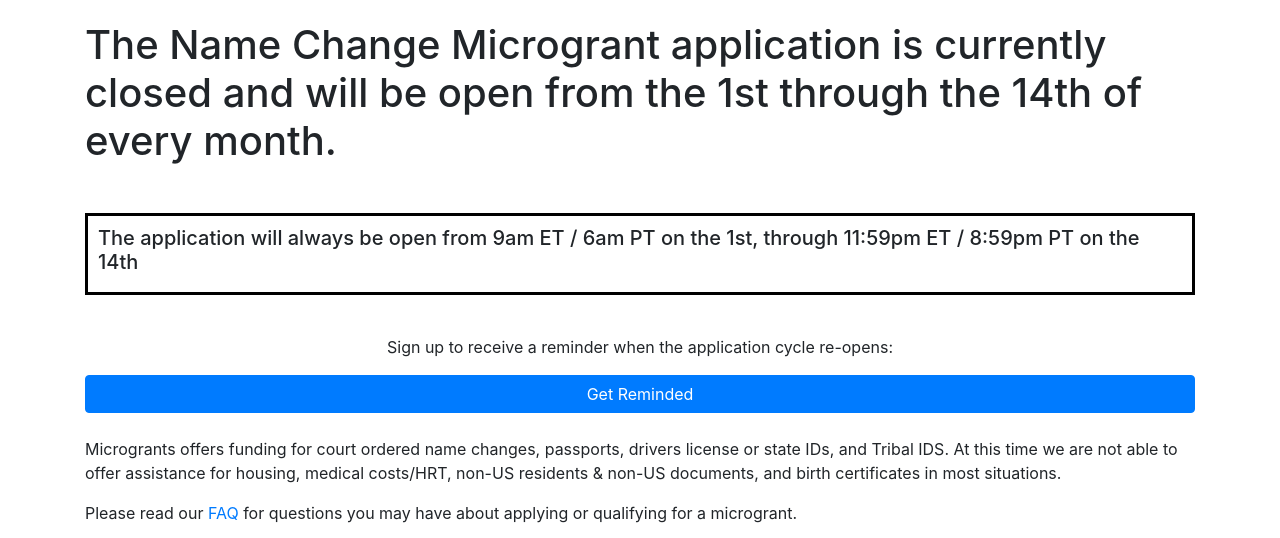
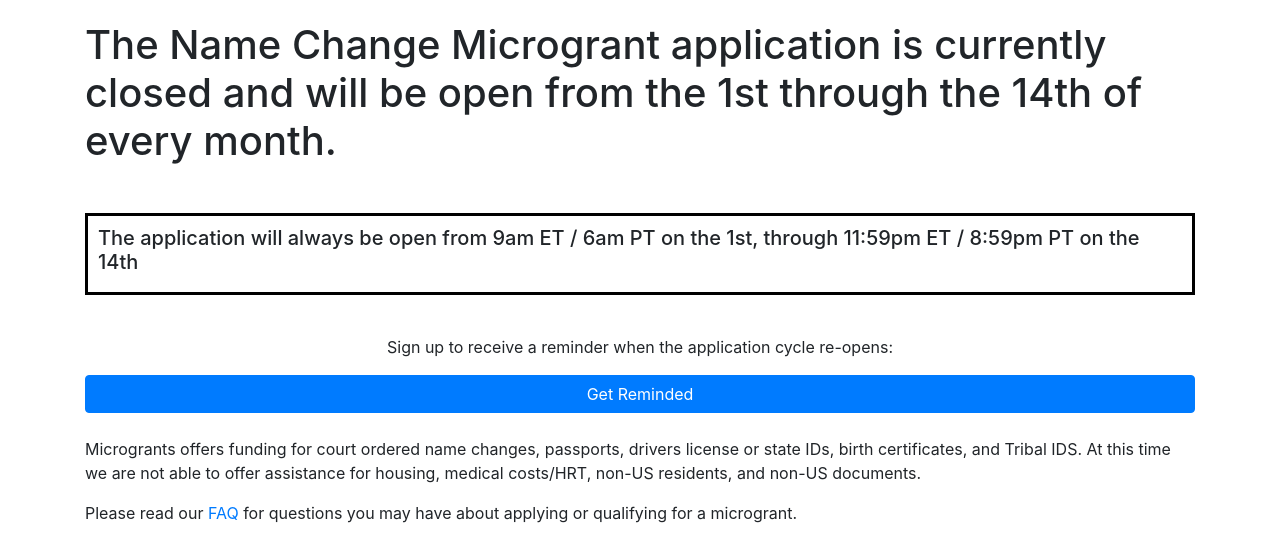
Before and after one commit to translifeline/microgrants-closed, a plain HTML site: page index.html in a window 1280 px wide. Shown: the part 232-770 px from the top of the page. Drawn offline with nearby package versions, Linux system fonts and the light colour scheme.

Commit message:
Update index.html

```diff
--- a/index.html
+++ b/index.html
@@ -54,7 +54,7 @@ Sign up to receive a reminder when the application cycle re-opens:
 
 	<a href="https://eepurl.com/dMZKmo" class="d-block btn btn-primary">Get Reminded</a>
 <br>
-	<p>Microgrants offers funding for court ordered name changes, passports, drivers license or state IDs, and Tribal IDS. At this time we are not able to offer assistance for housing, medical costs/HRT, non-US residents & non-US documents, and birth certificates in most situations. </p>
+	<p>Microgrants offers funding for court ordered name changes, passports, drivers license or state IDs, birth certificates, and Tribal IDS. At this time we are not able to offer assistance for housing, medical costs/HRT, non-US residents, and non-US documents. </p>
 <p>Please read our <a href="https://translifeline.org/microgrants/#faq">FAQ</a> for questions you may have about applying or qualifying for a microgrant.</p>
 
 <p>75% of microgrants each cycle are reserved for trans people who identify as Black, Indigenous, or a person of color. Our application will first ask how you identify. You can learn more about our equity policy <a href="https://translifeline.org/microgrants/microgrants-equity-policy/">here</a>.</p>
```
